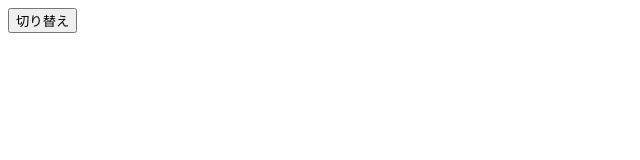
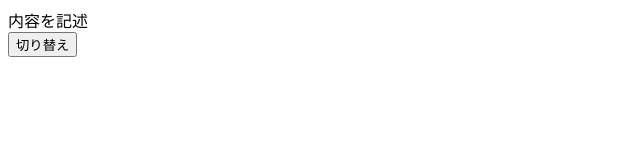
Before and after one commit to futamaru00/web2-9, a plain HTML site: page index.html in a window 1280 px wide. Both pictures are taken after a click on the button "切り替え". Shown: the whole page, without its empty margins (0-640 px from the left). Drawn offline with nearby package versions, Linux system fonts and the light colour scheme.

Commit message:
Update index.html

```diff
--- a/index.html
+++ b/index.html
@@ -7,7 +7,7 @@
     <script type="text/javascript">
       $(function(){
         $("#toggle").on("click",function(){
-          $("#target").fadeToggle("slow");
+          $("#target").fadeTo("slow", 1.0);
         });
       });
     </script>
```
